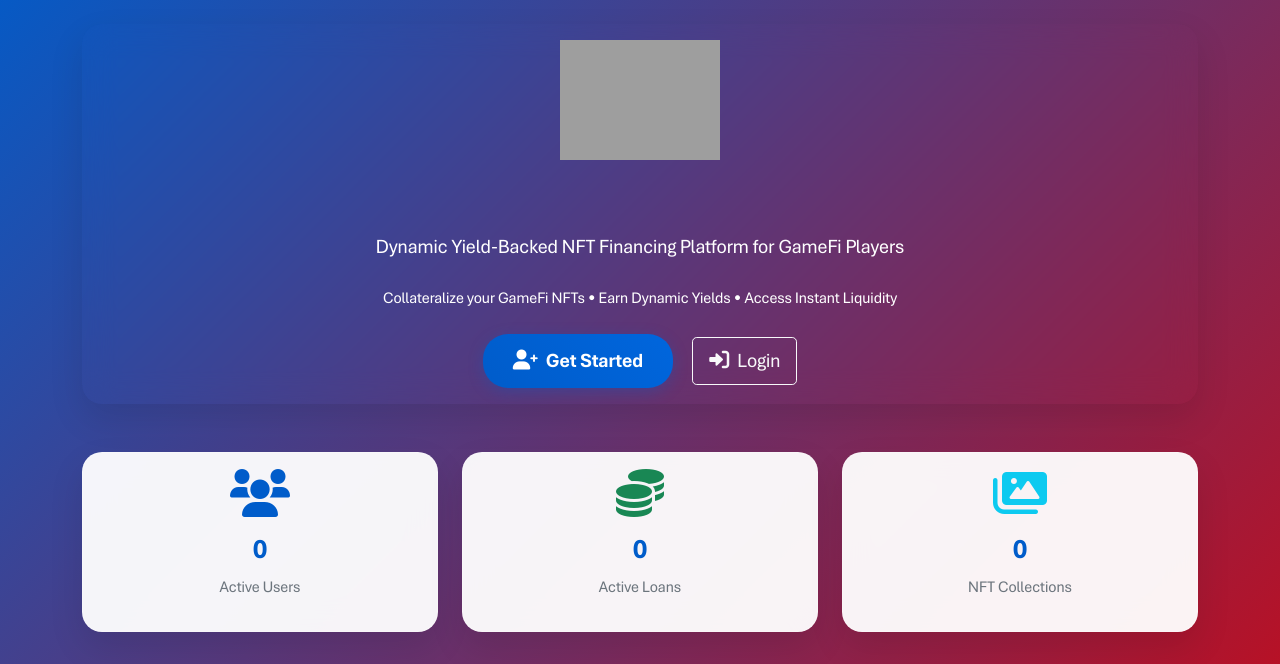
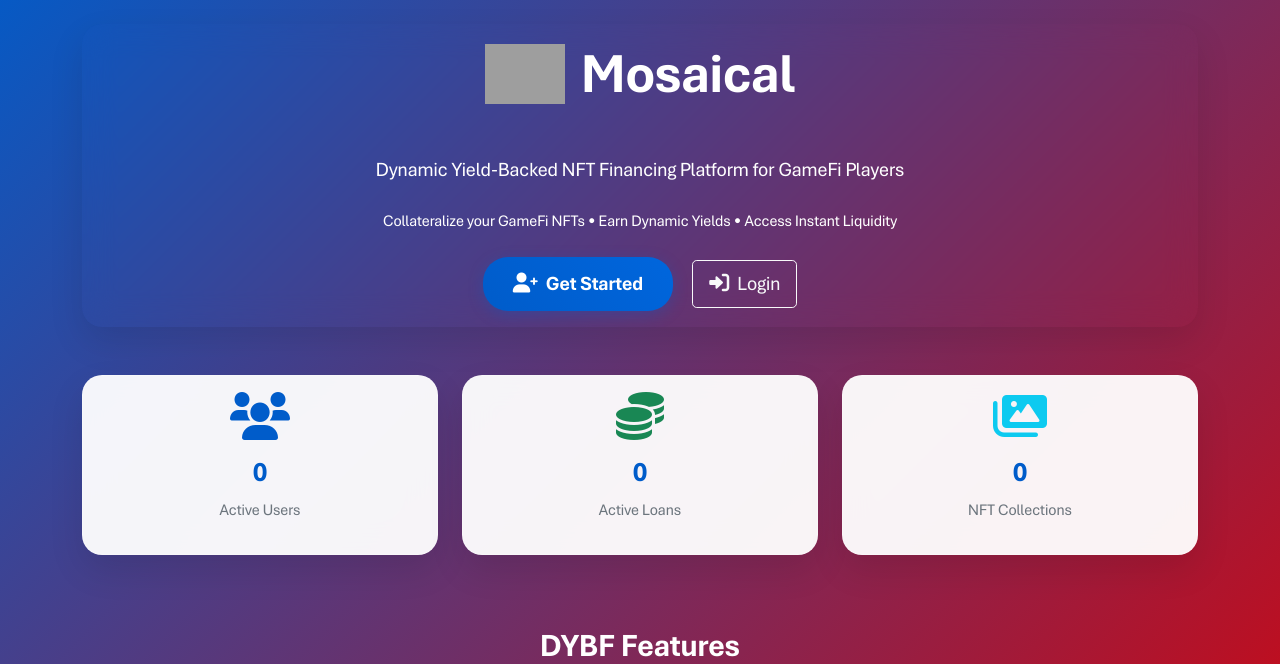
Before and after one commit to bernieio/mosaical-demo, a Django app: page / in a window 1280 px wide. Shown: the part 66-730 px from the top of the page. Run offline with Django 5.2, Linux system fonts and the light colour scheme; data that the repository does not hold is empty; grey boxes are pictures that could not be loaded.

Commit message:
Assistant checkpoint: Update hero section to match navbar design
Assistant generated file changes:
- mosaical_platform/templates/mosaical_platform/home.html: Update hero section to match navbar design

---

User prompt:

Ý tôi là đem yêu cầu của tôi (là box đỏ chữ nhật) đem áp dụng cho box đỏ oval. Logo: https://imgur.com/yxD09fb
Bắt buộc box đỏ oval phải giống box đỏ chữ nhật

Replit-Commit-Author: Assistant
Replit-Commit-Session-Id: cf391cb8-d6b8-4010-a737-dfcc5e3f9d14

```diff
--- a/mosaical_platform/templates/mosaical_platform/home.html
+++ b/mosaical_platform/templates/mosaical_platform/home.html
@@ -9,7 +9,10 @@
         <div class="card bg-transparent border-0">
             <div class="card-body text-center text-white">
                 <div class="text-center text-white mb-5">
-                    <img src="https://i.imgur.com/4pK4ZCh.png" alt="Mosaical Logo" style="height: 120px;" class="mb-4">
+                    <div class="d-flex justify-content-center align-items-center mb-4">
+                        <img src="https://i.imgur.com/yxD09fb.png" alt="Mosaical Logo" style="height: 60px;" class="me-3">
+                        <h1 class="display-4 fw-bold mb-0" style="font-family: 'Aptos', sans-serif; color: white;">Mosaical</h1>
+                    </div>
                 </div>
                 <p class="lead mb-4">
                     Dynamic Yield-Backed NFT Financing Platform for GameFi Players
```
